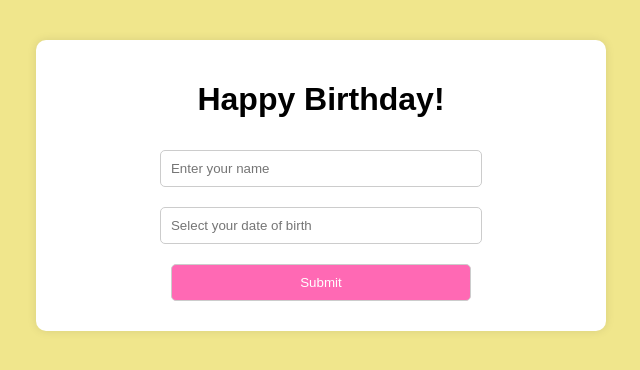
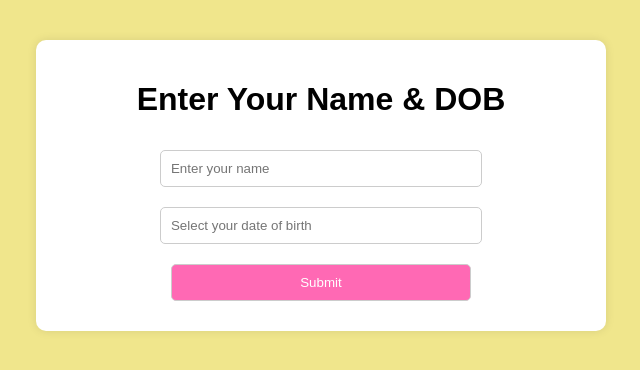
Before and after one commit to Shivam-k-Singh/Shivam-k-Singh.github.io, a plain HTML site: page index.html in a window 1280 px wide. Shown: the whole page, without its empty margins (319-959 px from the left). Drawn offline with nearby package versions, Linux system fonts and the light colour scheme.

Commit message:
Update index.html

```diff
--- a/index.html
+++ b/index.html
@@ -80,7 +80,7 @@
 <body>
     <canvas id="canvas_NEWS_XXX"></canvas>
     <div class="container" id="inputContainer">
-        <h1>Happy Birthday!</h1>
+        <h1>Enter Your Name & DOB</h1>
         <input type="text" id="name" placeholder="Enter your name" required>
         <input type="text" id="dob" placeholder="Select your date of birth" required>
         <button onclick="showBirthdayMessage()">Submit</button>
```
